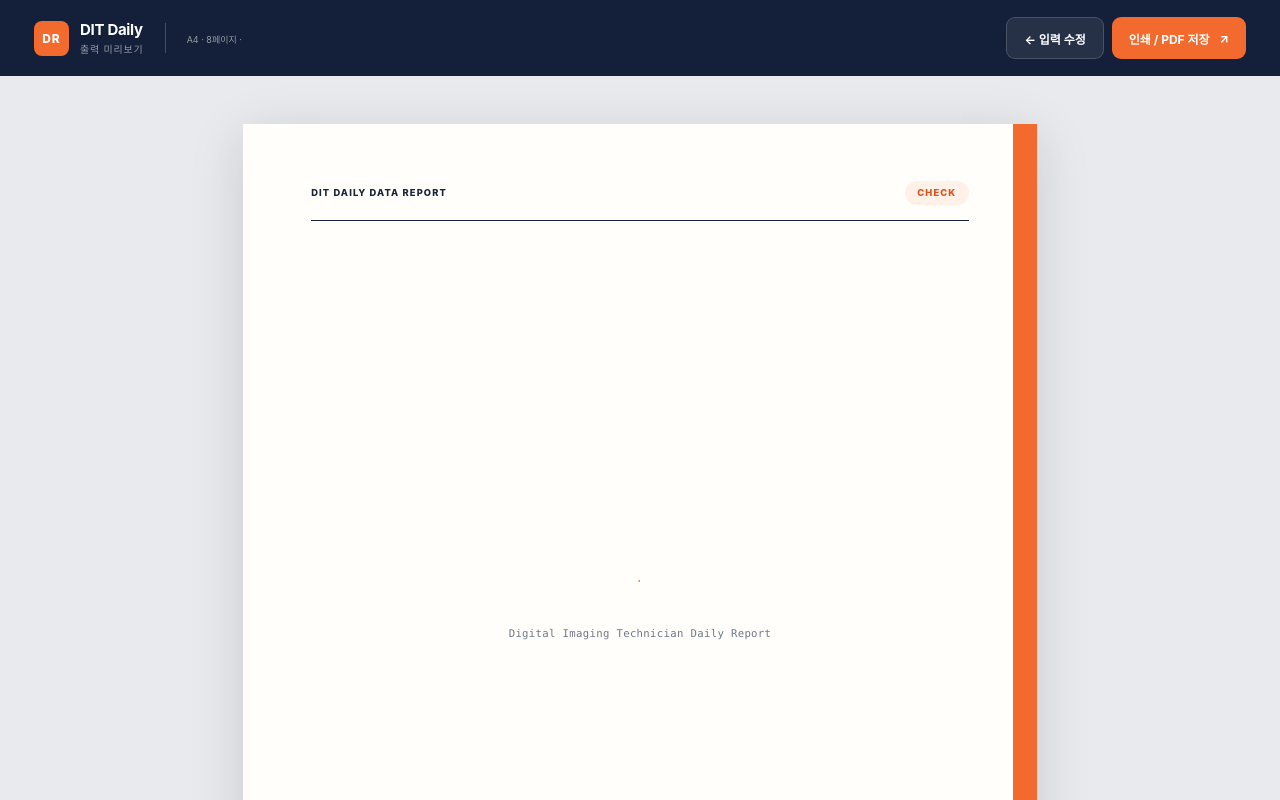
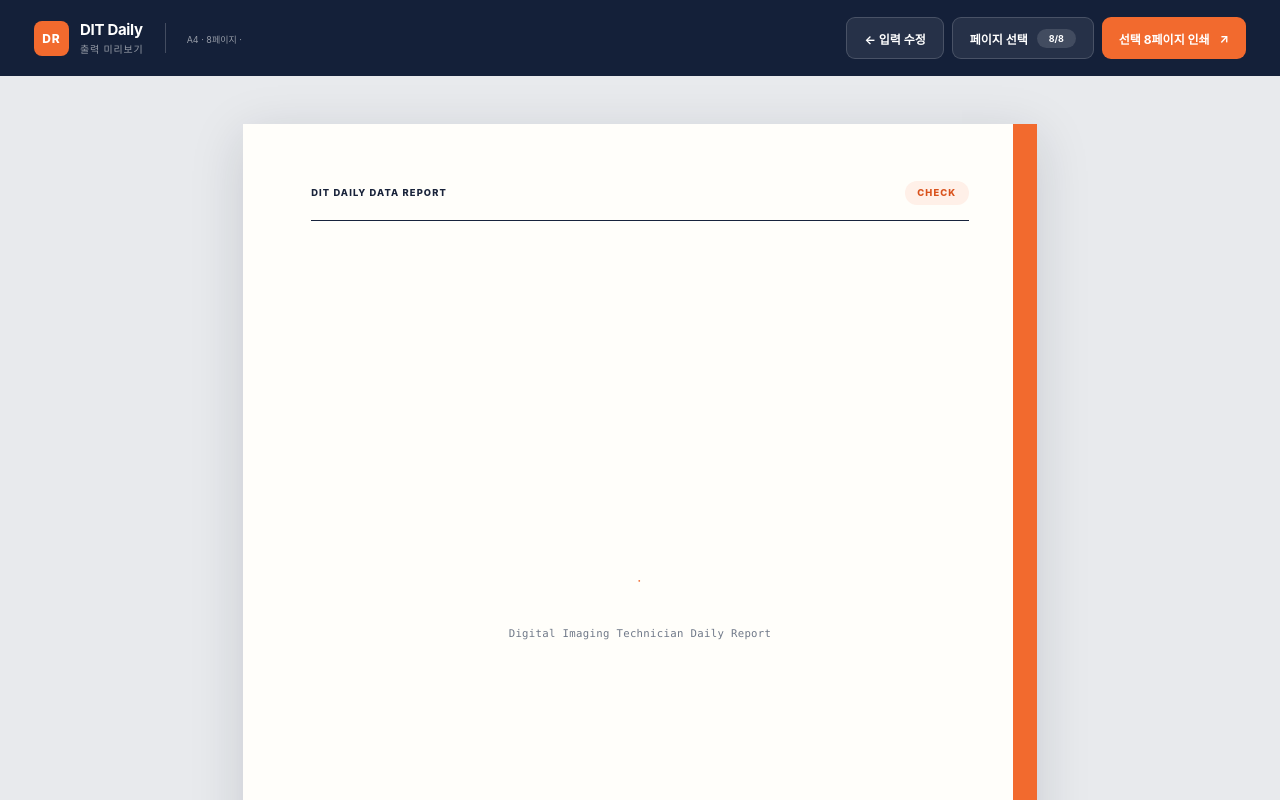
Before and after one commit to nxah5/dit-daily-report, a Next.js app in the folder dit-daily-report-online/: page /report in a window 1280 px wide. Shown: the top 800 px of the page. Built offline with nearby package versions, Linux system fonts and the light colour scheme.

Commit message:
Add files via upload

```diff
--- a/dit-daily-report-online/app/globals.css
+++ b/dit-daily-report-online/app/globals.css
@@ -1241,6 +1241,144 @@ button {
   gap: 8px;
 }
 
+.print-page-picker {
+  position: relative;
+}
+
+.print-page-picker > summary {
+  align-items: center;
+  cursor: pointer;
+  display: flex;
+  gap: 9px;
+  list-style: none;
+  user-select: none;
+}
+
+.print-page-picker > summary::-webkit-details-marker {
+  display: none;
+}
+
+.print-page-picker > summary span {
+  align-items: center;
+  background: rgba(255, 255, 255, 0.13);
+  border-radius: 999px;
+  display: inline-flex;
+  font-size: 9px;
+  justify-content: center;
+  min-width: 39px;
+  padding: 4px 7px;
+}
+
+.print-page-picker[open] > summary {
+  background: rgba(255, 255, 255, 0.16);
+}
+
+.print-page-picker-panel {
+  background: #fff;
+  border: 1px solid #d9dee8;
+  border-radius: 12px;
+  box-shadow: 0 18px 54px rgba(10, 18, 34, 0.28);
+  color: #19233a;
+  padding: 14px;
+  position: absolute;
+  right: 0;
+  top: calc(100% + 12px);
+  width: min(390px, calc(100vw - 32px));
+  z-index: 80;
+}
+
+.print-page-picker-heading {
+  align-items: flex-start;
+  border-bottom: 1px solid #e7eaf0;
+  display: flex;
+  justify-content: space-between;
+  padding: 2px 2px 12px;
+}
+
+.print-page-picker-heading > div:first-child {
+  display: flex;
+  flex-direction: column;
+  gap: 3px;
+}
+
+.print-page-picker-heading strong {
+  font-size: 13px;
+}
+
+.print-page-picker-heading span {
+  color: #727b8e;
+  font-size: 9px;
+}
+
+.print-page-picker-heading > div:last-child {
+  display: flex;
+  gap: 5px;
+}
+
+.print-page-picker-heading button {
+  background: #f0f2f6;
+  border: 0;
+  border-radius: 6px;
+  color: #465068;
+  cursor: pointer;
+  font-size: 9px;
+  padding: 7px 8px;
+}
+
+.print-page-picker-heading button:hover {
+  background: #e5e8ee;
+}
+
+.print-page-picker-list {
+  display: grid;
+  gap: 5px;
+  max-height: min(58vh, 440px);
+  overflow-y: auto;
+  padding-top: 10px;
+}
+
+.print-page-picker-list label {
+  align-items: center;
+  border: 1px solid transparent;
+  border-radius: 7px;
+  color: #7d8595;
+  cursor: pointer;
+  display: grid;
+  gap: 9px;
+  grid-template-columns: 15px 27px minmax(0, 1fr);
+  min-height: 34px;
+  padding: 5px 9px;
+}
+
+.print-page-picker-list label:hover {
+  background: #f7f8fa;
+}
+
+.print-page-picker-list label.is-selected {
+  background: #fff6ef;
+  border-color: #ffd5b8;
+  color: #19233a;
+}
+
+.print-page-picker-list input {
+  accent-color: var(--orange);
+  height: 14px;
+  margin: 0;
+  width: 14px;
+}
+
+.print-page-picker-list label > span {
+  color: #9aa1af;
+  font: 600 9px/1 var(--font-mono);
+}
+
+.print-page-picker-list label > strong {
+  font-size: 10px;
+  overflow: hidden;
+  text-overflow: ellipsis;
+  white-space: nowrap;
+}
+
 .button-dark-ghost {
   background: rgba(255, 255, 255, 0.08);
   border: 1px solid rgba(255, 255, 255, 0.16);
@@ -1275,6 +1413,29 @@ button {
   padding: 13mm 15mm 10mm;
   position: relative;
   width: 210mm;
+}
+
+.print-selectable-page {
+  transition: filter 160ms ease, opacity 160ms ease;
+}
+
+.print-selectable-page.print-page-excluded {
+  filter: grayscale(0.75);
+  opacity: 0.34;
+}
+
+.print-selectable-page.print-page-excluded::after {
+  background: #202a3d;
+  border-radius: 999px;
+  color: #fff;
+  content: "출력 제외";
+  font-size: 9px;
+  font-weight: 700;
+  padding: 6px 10px;
+  position: absolute;
+  right: 15mm;
+  top: 12mm;
+  z-index: 5;
 }
 
 .pagination-measure-page {
@@ -2364,6 +2525,20 @@ button {
     display: grid !important;
     grid-template-columns: 1fr 1fr;
   }
+
+  .print-page-picker {
+    grid-column: 1 / -1;
+    grid-row: 2;
+  }
+
+  .print-page-picker > summary {
+    justify-content: center;
+  }
+
+  .print-page-picker-panel {
+    left: 0;
+    right: auto;
+  }
 }
 
 @media (prefers-reduced-motion: reduce) {
@@ -2399,6 +2574,10 @@ button {
     display: none !important;
   }
 
+  .report-page.print-page-excluded {
+    display: none !important;
+  }
+
   .report-pages {
     display: block;
     padding: 0;
@@ -2417,4 +2596,9 @@ button {
     break-after: auto;
     page-break-after: auto;
   }
-}
+
+  .report-page.print-page-last-selected {
+    break-after: auto;
+    page-break-after: auto;
+  }
+}
--- a/dit-daily-report-online/app/report/page.tsx
+++ b/dit-daily-report-online/app/report/page.tsx
@@ -371,6 +371,12 @@ function Page({
     </section>
   );
 }
+
+type PrintPageOption = {
+  id: string;
+  label: string;
+  pageNumber: number;
+};
 
 function RollTable({
   rows,
@@ -832,6 +838,97 @@ export default function ReportPage() {
   const handoverPageNumber = qcPageNumber + 1;
   const folderPageNumber = handoverPageNumber + 1;
 
+  const printPageOptions = useMemo<PrintPageOption[]>(
+    () => [
+      { id: "cover", label: "표지", pageNumber: 1 },
+      { id: "summary", label: "전체 요약", pageNumber: 2 },
+      ...rollChunks.map((_, index) => ({
+        id: `roll-${index}`,
+        label: `미디어 롤${
+          rollChunks.length > 1 ? ` ${index + 1}/${rollChunks.length}` : ""
+        }`,
+        pageNumber: rollPageStart + index,
+      })),
+      ...cameraSetupChunks.map((_, index) => ({
+        id: `camera-${index}`,
+        label: `ON-SET${
+          cameraSetupChunks.length > 1
+            ? ` ${index + 1}/${cameraSetupChunks.length}`
+            : ""
+        }`,
+        pageNumber: cameraSetupPageStart + index,
+      })),
+      ...clipChunks.map((_, index) => ({
+        id: `clip-${index}`,
+        label: `클립 · 씬${
+          clipChunks.length > 1 ? ` ${index + 1}/${clipChunks.length}` : ""
+        }`,
+        pageNumber: clipPageStart + index,
+      })),
+      ...sceneCoverageChunks.map((_, index) => ({
+        id: `coverage-${index}`,
+        label: `씬 커버리지${
+          sceneCoverageChunks.length > 1
+            ? ` ${index + 1}/${sceneCoverageChunks.length}`
+            : ""
+        }`,
+        pageNumber: sceneCoveragePageStart + index,
+      })),
+      ...storageChunks.map((_, index) => ({
+        id: `storage-${index}`,
+        label: `저장매체${
+          storageChunks.length > 1
+            ? ` ${index + 1}/${storageChunks.length}`
+            : ""
+        }`,
+        pageNumber: storagePageStart + index,
+      })),
+      { id: "qc", label: "QC · 이슈", pageNumber: qcPageNumber },
+      { id: "handover", label: "인계", pageNumber: handoverPageNumber },
+      { id: "folder", label: "폴더 트리", pageNumber: folderPageNumber },
+    ],
+    [
+      cameraSetupChunks,
+      cameraSetupPageStart,
+      clipChunks,
+      clipPageStart,
+      folderPageNumber,
+      handoverPageNumber,
+      qcPageNumber,
+      rollChunks,
+      sceneCoverageChunks,
+      sceneCoveragePageStart,
+      storageChunks,
+      storagePageStart,
+    ],
+  );
+  const [excludedPrintPageIds, setExcludedPrintPageIds] = useState<Set<string>>(
+    () => new Set(),
+  );
+  const selectedPrintPageCount = printPageOptions.filter(
+    (page) => !excludedPrintPageIds.has(page.id),
+  ).length;
+  const lastSelectedPrintPageId = [...printPageOptions]
+    .reverse()
+    .find((page) => !excludedPrintPageIds.has(page.id))?.id;
+  const printPageClassName = (pageId: string, className = "") =>
+    [
+      className,
+      "print-selectable-page",
+      excludedPrintPageIds.has(pageId) ? "print-page-excluded" : "",
+      pageId === lastSelectedPrintPageId ? "print-page-last-selected" : "",
+    ]
+      .filter(Boolean)
+      .join(" ");
+  const togglePrintPage = (pageId: string) => {
+    setExcludedPrintPageIds((current) => {
+      const next = new Set(current);
+      if (next.has(pageId)) next.delete(pageId);
+      else next.add(pageId);
+      return next;
+    });
+  };
+
   return (
     <main className="report-view">
       <div className="report-toolbar">
@@ -857,12 +954,67 @@ export default function ReportPage() {
           <Link className="button button-dark-ghost" href="/">
             ← 입력 수정
           </Link>
+          <details className="print-page-picker">
+            <summary className="button button-dark-ghost">
+              페이지 선택
+              <span>
+                {selectedPrintPageCount}/{totalPages}
+              </span>
+            </summary>
+            <div className="print-page-picker-panel">
+              <div className="print-page-picker-heading">
+                <div>
+                  <strong>출력할 페이지</strong>
+                  <span>체크된 페이지만 인쇄합니다.</span>
+                </div>
+                <div>
+                  <button
+                    type="button"
+                    onClick={() => setExcludedPrintPageIds(new Set())}
+                  >
+                    전체 선택
+                  </button>
+                  <button
+                    type="button"
+                    onClick={() =>
+                      setExcludedPrintPageIds(
+                        new Set(printPageOptions.map((page) => page.id)),
+                      )
+                    }
+                  >
+                    전체 해제
+                  </button>
+                </div>
+              </div>
+              <div className="print-page-picker-list">
+                {printPageOptions.map((page) => (
+                  <label
+                    className={
+                      excludedPrintPageIds.has(page.id) ? "" : "is-selected"
+                    }
+                    key={page.id}
+                  >
+                    <input
+                      checked={!excludedPrintPageIds.has(page.id)}
+                      onChange={() => togglePrintPage(page.id)}
+                      type="checkbox"
+                    />
+                    <span>{String(page.pageNumber).padStart(2, "0")}</span>
+                    <strong>{page.label}</strong>
+                  </label>
+                ))}
+              </div>
+            </div>
+          </details>
           <button
             className="button button-print"
+            disabled={selectedPrintPageCount === 0}
             type="button"
             onClick={() => window.print()}
           >
-            인쇄 / PDF 저장
+            {selectedPrintPageCount
+              ? `선택 ${selectedPrintPageCount}페이지 인쇄`
+              : "페이지를 선택하세요"}
             <span aria-hidden="true">↗</span>
           </button>
         </div>
@@ -981,7 +1133,9 @@ export default function ReportPage() {
       ) : null}
 
       <div className="report-pages" aria-label="A4 출력 미리보기">
-        <section className="report-page cover-page">
+        <section
+          className={printPageClassName("cover", "report-page cover-page")}
+        >
           <div className="cover-topline">
             <span>DIT DAILY DATA REPORT</span>
             <span>{data.project.reportStatus}</span>
@@ -1023,6 +1177,7 @@ export default function ReportPage() {
         </section>
 
         <Page
+          className={printPageClassName("summary")}
           data={data}
           pageNumber={2}
           totalPages={totalPages}
@@ -1204,6 +1359,7 @@ export default function ReportPage() {
         {rollChunks.map((rows, chunkIndex) => {
           return (
             <Page
+              className={printPageClassName(`roll-${chunkIndex}`)}
               data={data}
               pageNumber={rollPageStart + chunkIndex}
               totalPages={totalPages}
@@ -1236,6 +1392,7 @@ export default function ReportPage() {
 
         {cameraSetupChunks.map((rows, chunkIndex) => (
           <Page
+            className={printPageClassName(`camera-${chunkIndex}`)}
             data={data}
             pageNumber={cameraSetupPageStart + chunkIndex}
             totalPages={totalPages}
@@ -1265,6 +1422,7 @@ export default function ReportPage() {
         {clipChunks.map((rows, chunkIndex) => {
           return (
             <Page
+              className={printPageClassName(`clip-${chunkIndex}`)}
               data={data}
               pageNumber={clipPageStart + chunkIndex}
               totalPages={totalPages}
@@ -1289,7 +1447,10 @@ export default function ReportPage() {
 
         {sceneCoverageChunks.map((scenes, chunkIndex) => (
           <Page
-            className="coverage-page"
+            className={printPageClassName(
+              `coverage-${chunkIndex}`,
+              "coverage-page",
+            )}
             data={data}
             pageNumber={sceneCoveragePageStart + chunkIndex}
             totalPages={totalPages}
@@ -1314,6 +1475,7 @@ export default function ReportPage() {
         {storageChunks.map((rows, chunkIndex) => {
           return (
             <Page
+              className={printPageClassName(`storage-${chunkIndex}`)}
               data={data}
               pageNumber={storagePageStart + chunkIndex}
               totalPages={totalPages}
@@ -1343,6 +1505,7 @@ export default function ReportPage() {
         })}
 
         <Page
+          className={printPageClassName("qc")}
           data={data}
           pageNumber={qcPageNumber}
           totalPages={totalPages}
@@ -1401,6 +1564,7 @@ export default function ReportPage() {
         </Page>
 
         <Page
+          className={printPageClassName("handover")}
           data={data}
           pageNumber={handoverPageNumber}
           totalPages={totalPages}
@@ -1453,7 +1617,7 @@ export default function ReportPage() {
           totalPages={totalPages}
           section="DETAIL 07"
           title="폴더트리"
-          className="folder-tree-page"
+          className={printPageClassName("folder", "folder-tree-page")}
         >
           <SectionTitle
             number="07"
```
Also changed, not shown: 1 other file (tests, documents, lock files or other folders).
